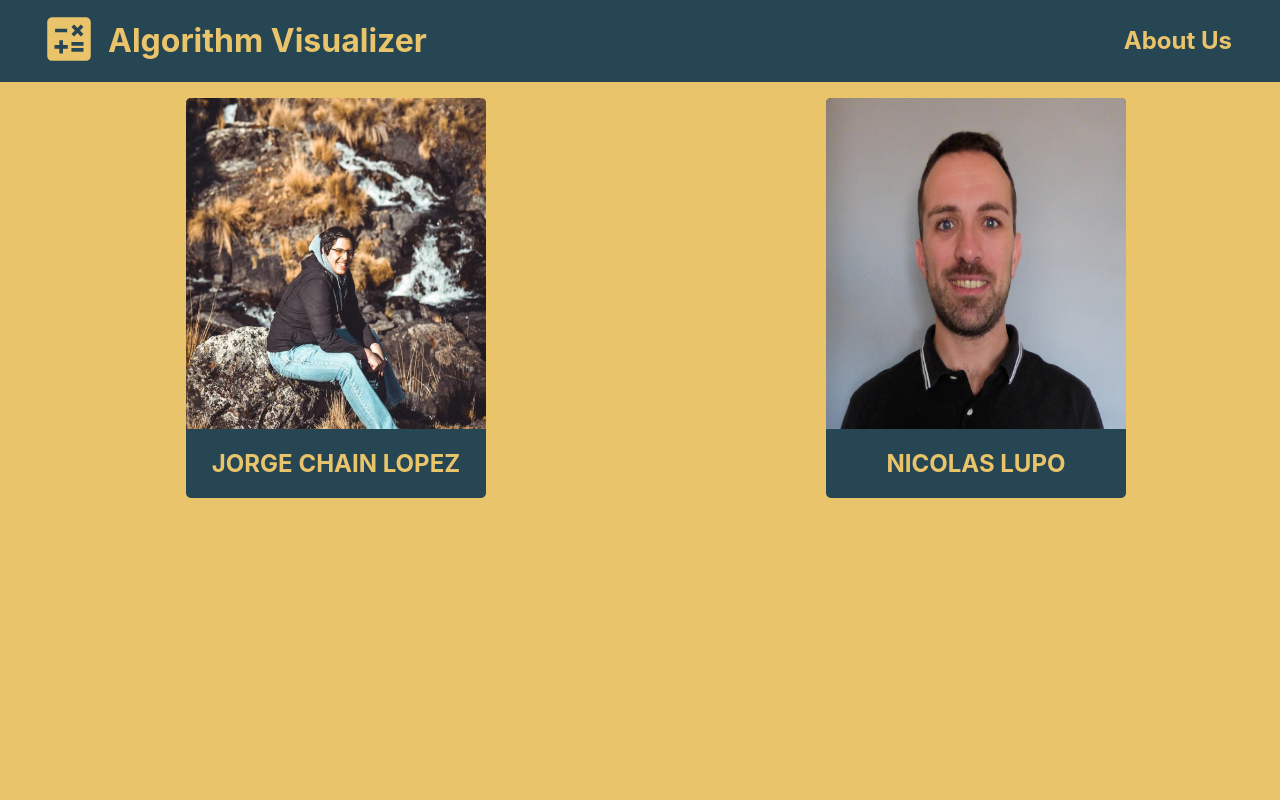
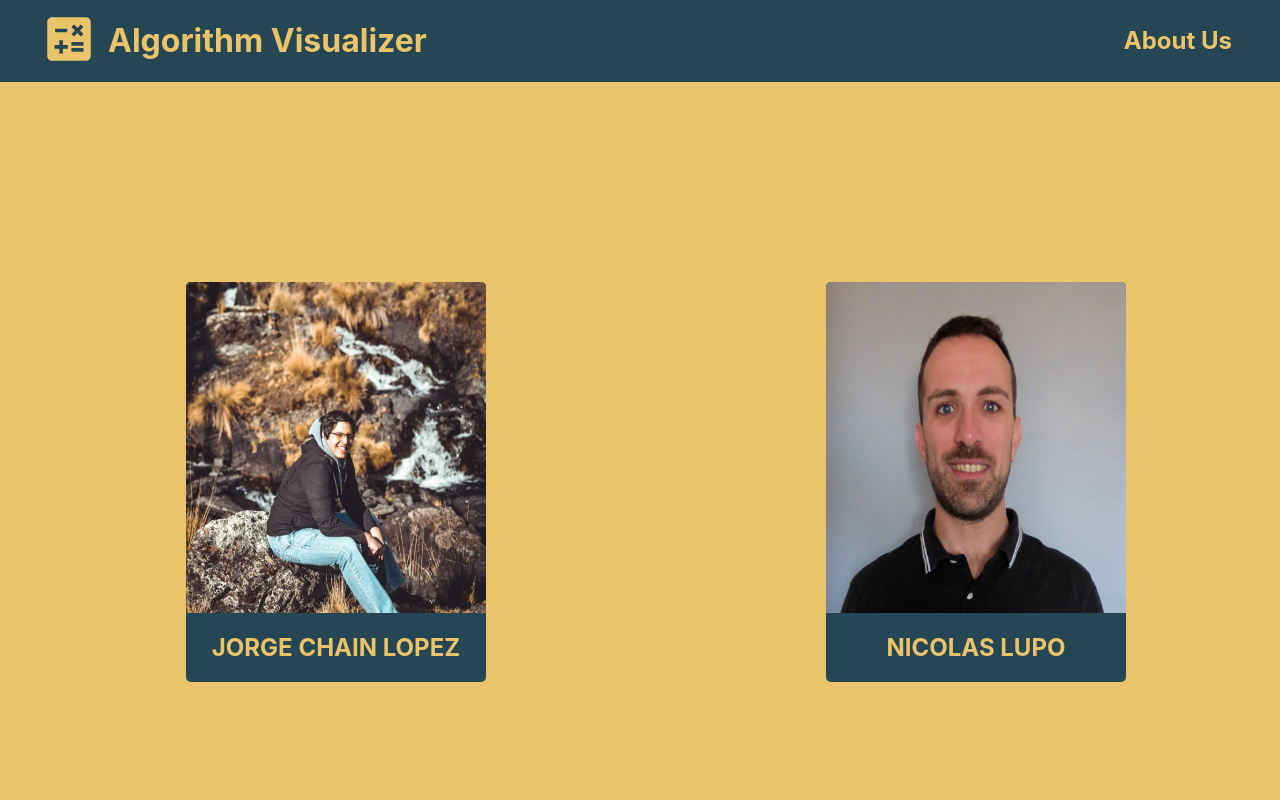
Before and after one commit to mariachi9999/sorting-visualizer, a React (Create React App) app in the folder client/: page /about in a window 1280 px wide. Shown: the top 800 px of the page. Built offline with nearby package versions, Linux system fonts and the light colour scheme.

Commit message:
adjusting photo about size

```diff
--- a/client/src/components/About/About.module.css
+++ b/client/src/components/About/About.module.css
@@ -7,6 +7,7 @@
   padding: 1rem;
   flex: 1;
   align-items: stretch;
+  padding-top: 200px;
 }
 
 #leftSide {
```
